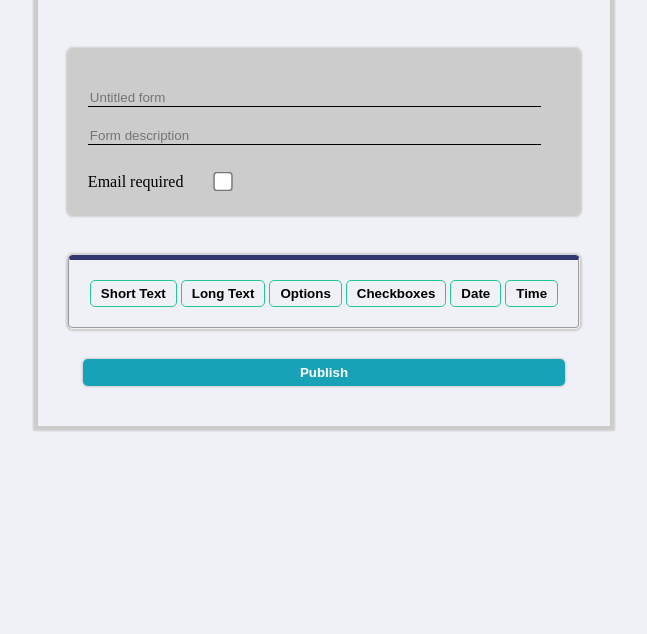
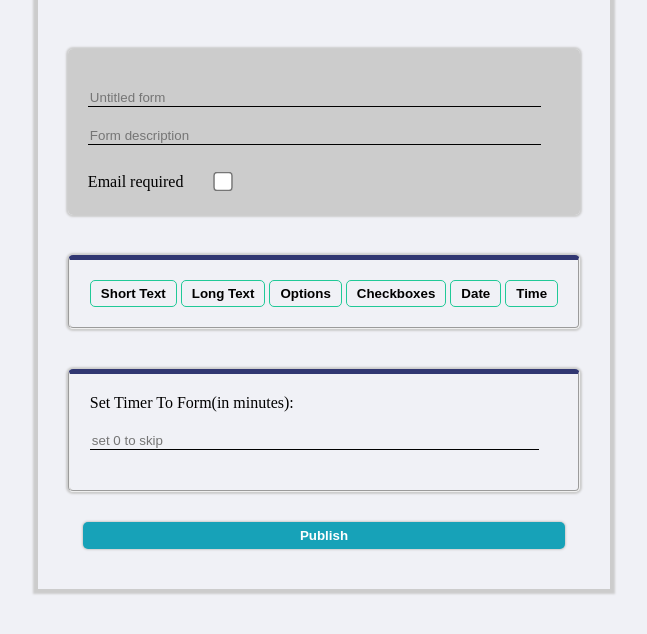
Before and after one commit to siddharthzs/zufuform, a Django app: page /form/new/ in a window 1280 px wide. Shown: the part 126-760 px from the top of the page, without its empty margins (316-963 px from the left). Run offline with Django 3.2, Linux system fonts and the light colour scheme; a user stored in the database is signed in; some libraries are stand-ins or nearby versions.

Commit message:
added time

```diff
--- a/dynamic_form/settings.py
+++ b/dynamic_form/settings.py
@@ -24,7 +24,7 @@ BASE_DIR = os.path.dirname(os.path.dirname(os.path.abspath(__file__)))
 SECRET_KEY = 'rb)lj3a&%g5290do6v#ac0*n@sn9b9&+3y40)tbq(a-sd3x6-!'
 
 # SECURITY WARNING: don't run with debug turned on in production!
-DEBUG = False
+DEBUG = True
 
 ALLOWED_HOSTS = ['zufuforms.herokuapp.com','*']
 
--- a/dynamic_form/urls.py
+++ b/dynamic_form/urls.py
@@ -17,7 +17,7 @@ from django.contrib import admin
 from django.urls import path
 from django.contrib.auth import views as auth_views
 
-from home.views import home, blank_form, blankform_save, view_allform, detailform, form_reponse, viewreponse, thankyou, formremove
+from home.views import home, blank_form, blankform_save, view_allform, detailform, form_reponse, viewreponse, thankyou, formremove, setlogdata
 import users.views as users_views
 
 urlpatterns = [
@@ -30,6 +30,7 @@ urlpatterns = [
     path('form/user/<slug>/response/',form_reponse,name='web-form-response'),
     path('form/<slug>/responses/',viewreponse,name='web-view-response'),
     path('form/<slug>/delete/',formremove,name='web-delete-form'),
+    path('form/laskdjf32948skdjf3/<slug>/initiate/',setlogdata, name='web-set-logtime'),
     path('form/<slug>/responses/thankyou/',thankyou,name='web-thankyou'),
     # Authentication Views
     path('user/register/', users_views.register, name='web-register'),
--- a/home/views.py
+++ b/home/views.py
@@ -3,11 +3,12 @@ from django.template.defaultfilters import slugify
 from django.http import JsonResponse, HttpResponse
 from django.contrib.auth.decorators import login_required
 from django.contrib.auth.models import User
+from .models import BlankForm, UserResponse, LogTable
 from django.contrib import messages
 import json
 import csv
 import mimetypes
-from .models import BlankForm, UserResponse
+import datetime
 
 # Create your views here.
 
@@ -45,10 +46,12 @@ def blankform_save(request):
             data = json.loads(data)
 
             title = data['header'][0]
+            formtimer = data['formtimer']
+            # save json file now in database0
+            b1 = BlankForm(creator=loged_user,data=data,title=title,formtimer=formtimer)
 
-            # save json file now in database0
-            b1 = BlankForm(creator=loged_user,data=data,title=title)
             b1.save()
+
             slug_name = b1.slug
 
             data = {
@@ -66,7 +69,6 @@ def blankform_save(request):
 
 @login_required
 def form_reponse(request,slug):
-
     loged_user = get_object_or_404(User,username=request.user)
     if request.POST.get('action') == 'post':
 
@@ -75,8 +77,12 @@ def form_reponse(request,slug):
 
         # save json file now in database0
         form = get_object_or_404(BlankForm,slug=slug)
-
-
+        if(form.formtimer > 0):
+            cur_log = get_object_or_404(LogTable,formslug=slug,username=loged_user)
+            if(datetime.datetime.now(datetime.timezone.utc) > cur_log.inital_time+datetime.timedelta(0,60*form.formtimer)):
+                print("====="*20)
+                print(cur_log.inital_time+datetime.timedelta(0,60*form.formtimer),datetime.datetime.now(datetime.timezone.utc),form.formtimer)
+                return HttpResponse("<h1>You Cannot Submit Form, Time Limit Excedeed!!</h1>")
         # created_by, form_id, question,answer
         u1 = UserResponse(formid=form,responder=loged_user,response=data)
         u1.save()
@@ -106,7 +112,6 @@ def detailform(request,slug):
         filemenu = True
     else:
         filemenu = False
-
 
     return render(request,'home/detailform.html',{'form':form.data,'id':slug,'menu': filemenu})
 
@@ -167,5 +172,20 @@ def formremove(request,slug):
     responses.delete()
     return home(request)
 
+
+
+def setlogdata(request,slug):
+    log_user = get_object_or_404(User,username=request.user)
+    t = LogTable.objects.filter(username=log_user,formslug=slug)
+    if(len(t) > 0):
+        return HttpResponse('Already Present!')
+    else:
+        log = LogTable(username=log_user,formslug=slug)
+        log.save()
+        return HttpResponse('Time Intialised')
+
+
+
+
 def thankyou(request,slug):
     return render(request,'users/thankyou.html')
--- a/templates/home/custom_form.html
+++ b/templates/home/custom_form.html
@@ -185,6 +185,9 @@
                 <button type="button" class="add-widget" id="time" onclick="add_time()">Time</button>
                 <!-- <button type="button" class="add-widget" id="file-upload" onclick="add_file()">File upload</button> -->
             </fieldset>
+            <fieldset>
+                Set Timer To Form(in minutes): <input type="number" name="form_timer" id="form_timer" min=1 max=59 placeholder="set 0 to skip">
+            </fieldset>
 
 
             <button type="button" id="form-submit-field" onclick="publish_form()">Publish</button>
@@ -289,17 +292,20 @@
 
 
     function publish_form() {
-        var obj = "{}";
+        let obj = "{}";
         obj = JSON.parse(obj);
         //take title and description
-        var title =$.trim($('#form-title-field').val());
-        var description = $.trim($('#form-description-field').val());
+        let title =$.trim($('#form-title-field').val());
+        let description = $.trim($('#form-description-field').val());
 
         if(title == ""){
             alert('title cannot be empty!');
             return;
         }
-
+        let formtimer = $('#form_timer').val();
+        if(!formtimer)
+            formtimer = 0;
+        obj["formtimer"] = formtimer;
         obj["header"] = [ title,
                           description,
                         ];
```
Also changed, not shown: home/models.py (+8 -1 lines), templates/home/detailform.html (+28 -2 lines), db.sqlite3, home/migrations/0001_initial.py, home/migrations/0002_logtable.py (added), home/migrations/0003_auto_20200909_1938.py (added), home/migrations/0004_auto_20200909_1946.py (added), home/migrations/0005_auto_20200909_2003.py (added).
